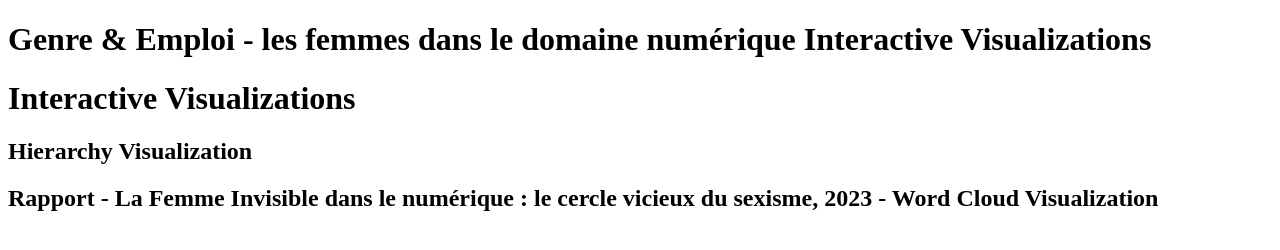
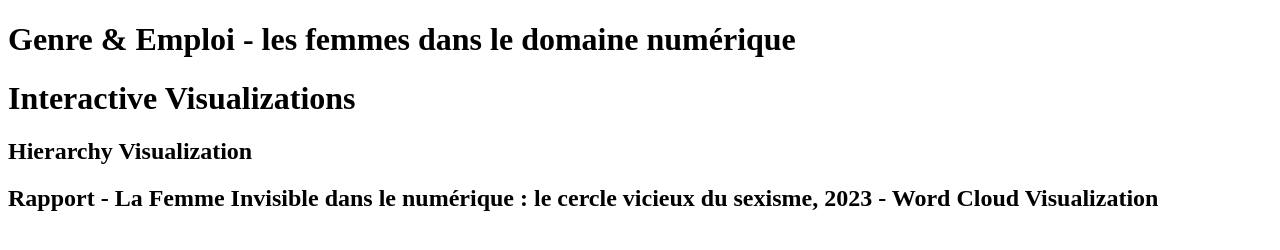
Before and after one commit to moyizh/2025visualizations, a plain HTML site: page index.html in a window 1280 px wide. Drawn offline with Linux system fonts and the light colour scheme; a script that the page names is missing.

Commit message:
Update index.html

```diff
--- a/index.html
+++ b/index.html
@@ -6,7 +6,7 @@
     <title> Genre & Emploi - les femmes dans le domaine numérique </title>
 </head>
 <body>
-    <h1>Genre & Emploi - les femmes dans le domaine numérique Interactive Visualizations</h1>
+    <h1>Genre & Emploi - les femmes dans le domaine numérique </h1>
 
     <h1>Interactive Visualizations</h1>
 
```
